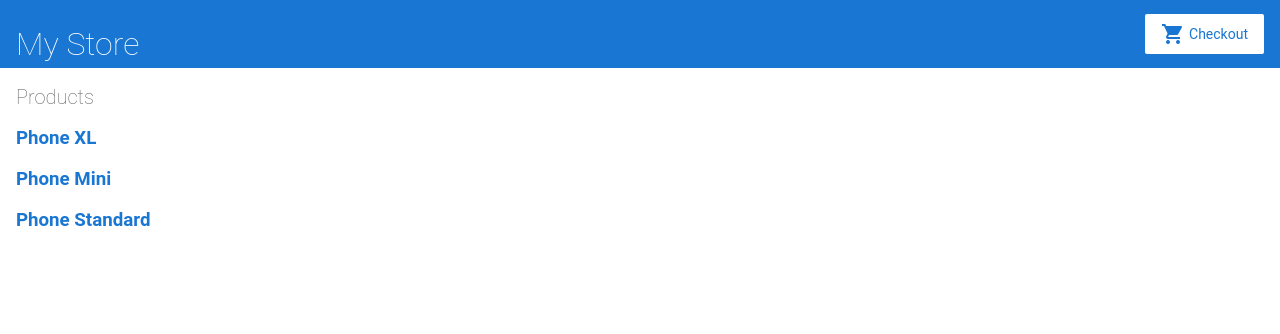
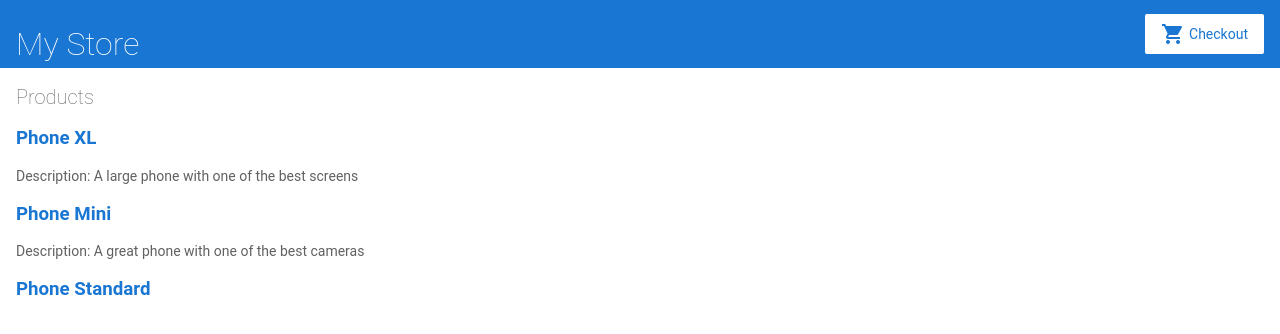
Before and after one commit to ksrntheja-ui/Angular-Docs-First-Example, an Angular app: page / in a window 1280 px wide. Shown: the top 334 px of the page. Built offline with nearby package versions, Linux system fonts and the light colour scheme.

Commit message:
18-Added product descriptions.

```diff
--- a/src/app/product-list/product-list.component.html
+++ b/src/app/product-list/product-list.component.html
@@ -45,4 +45,12 @@ Any directive with an asterisk, *, is a structural directive.
 
   </h3>
 
+  <!--On the <p> element, use an
+  *ngIf directive so that Angular only creates the <p> element
+  if the current product has a description.-->
+
+  <p *ngIf="product.description">
+    Description: {{ product.description }}
+  </p>
+
 </div>
```
